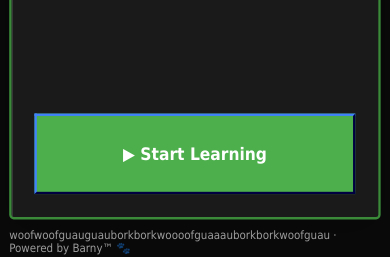
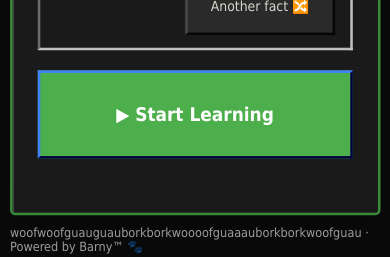
Before and after one commit to emilywhitty224-ctrl/Spanish-app, a React (Vite) app: page / in a window 390 px wide. Shown: the part 581-838 px from the top of the page. Built offline with nearby package versions, Linux system fonts and the light colour scheme; no server answers.

Commit message:
Fix splash layout gap and bump mobile zoom
- Remove marginTop:auto on splash button so content centers as one block instead of stranding the button at the bottom
- Increase mobile --ui-scale to 1.26

Co-Authored-By: Claude Opus 4.8 <noreply@anthropic.com>

```diff
--- a/src/index.css
+++ b/src/index.css
@@ -74,7 +74,7 @@ body {
   /* Mobile bumps the uniform scale so everything (text, buttons, images,
      padding) grows together — not just the few font sizes tweaked below. */
   :root {
-    --ui-scale: 1.15;
+    --ui-scale: 1.26;
   }
 
   body {
--- a/src/pages/SplashScreen.tsx
+++ b/src/pages/SplashScreen.tsx
@@ -36,7 +36,6 @@ export function SplashScreen() {
 
           <button
             className="xp-btn xp-btn-large xp-btn-primary"
-            style={{ marginTop: 'auto' }}
             onClick={() => navigate('/dashboard')}
           >
             ▶ Start Learning
```
